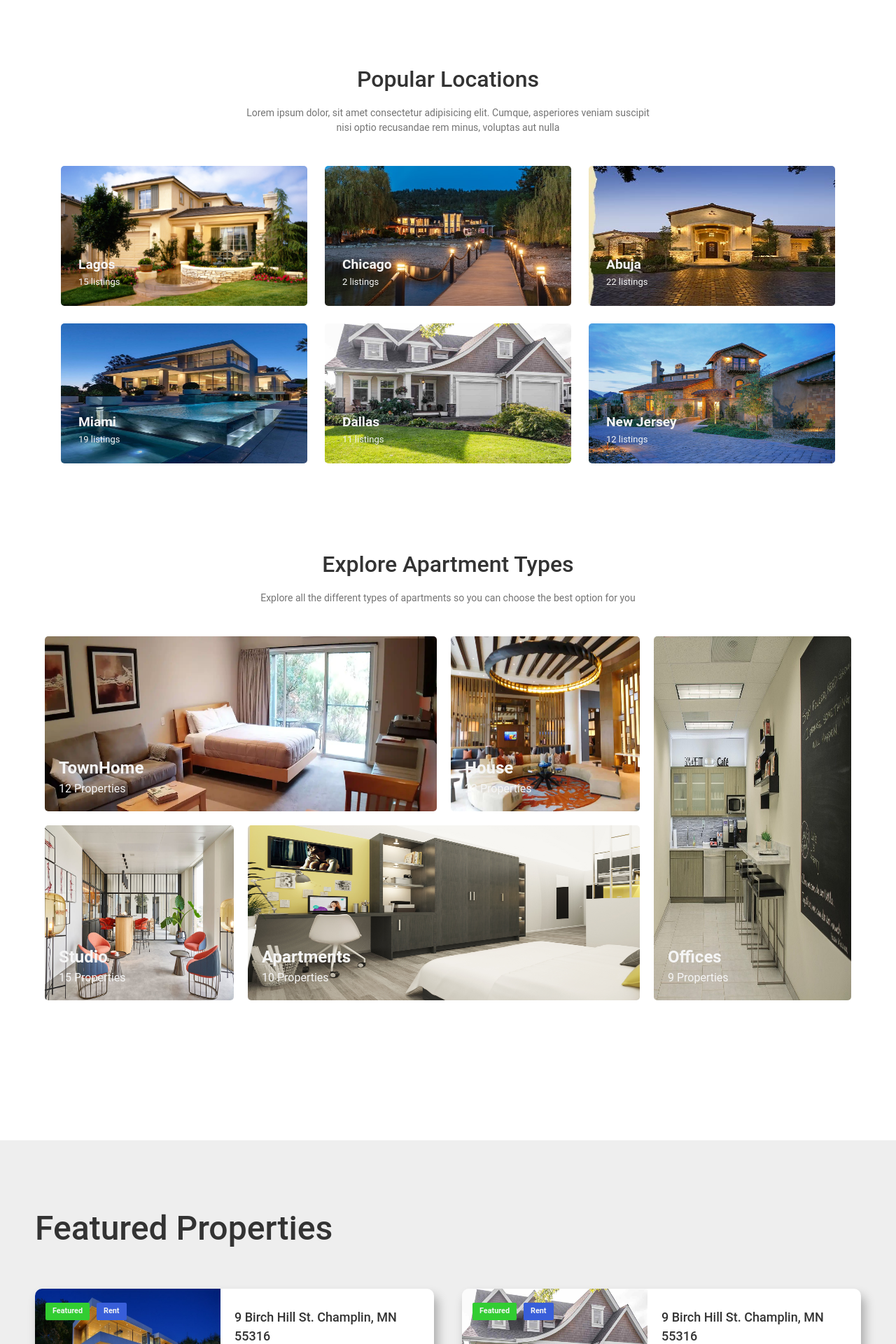
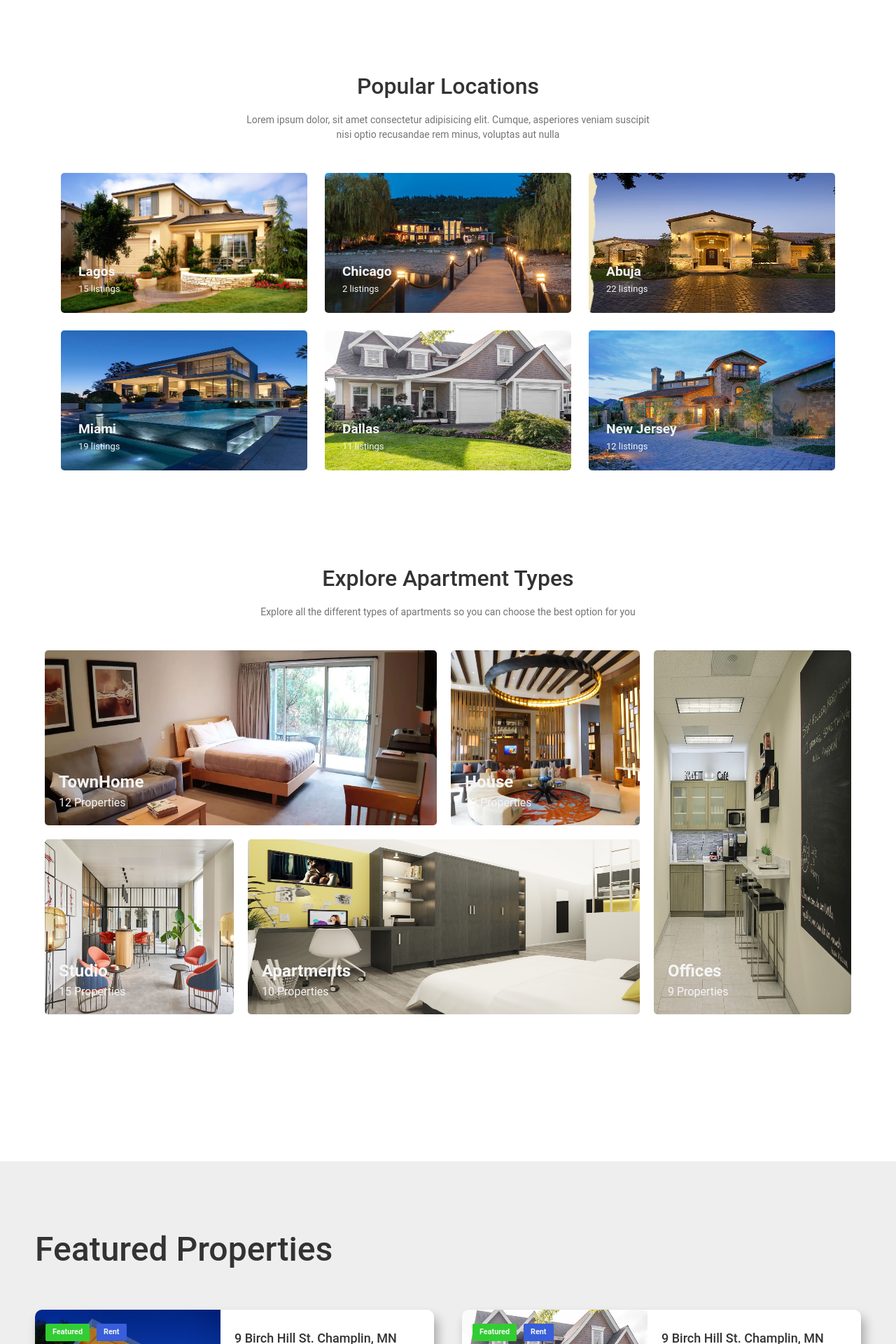
Before and after one commit to RealRichi3/Real-Estate, a PHP site: page / in a window 1280 px wide. Shown: the part 701-2621 px from the top of the page at 70% size. Run offline with PHP 8.4, Linux system fonts and the light colour scheme.

Commit message:
Updated index.html sections with sections tag

```diff
--- a/index.html
+++ b/index.html
@@ -13,7 +13,7 @@
 
 <body>
     <div class="container">
-        <div class="welcome-pane-container">
+        <section class="welcome-pane-container">
             <img class="bg" src="./static/images/properties/property.jpg" alt="">
             <div class="overlay"></div>
             <!-- Header -->
@@ -118,10 +118,10 @@
                     <img src="./static/images/icons/left-64 (1).png" alt="next">
                 </button>
             </div>
-        </div>
+        </section>
 
         <!-- Popular Locations -->
-        <div class="popular-locations-container">
+        <section class="popular-locations-container">
             <h3> Popular Locations</h3>
             <p> Lorem ipsum dolor, sit amet consectetur adipisicing elit. Cumque, asperiores veniam suscipit nisi optio
                 recusandae rem minus, voluptas aut nulla</p>
@@ -176,10 +176,10 @@
                 </div>
             </div>
 
-        </div>
+        </section>
 
         <!-- Explore apartments -->
-        <div class="explore">
+        <section class="explore">
             <div class="explore-container">
                 <h3> Explore Apartment Types</h3>
                 <p> Explore all the different types of apartments so you can choose the best option for you</p>
@@ -226,10 +226,10 @@
                     </div>
                 </div>
             </div>
-        </div>
+        </section>
 
         <!-- Featured properties -->
-        <div class="featured-properties">
+        <section class="featured-properties">
             <div class="featured-properties-container">
                 <h3>Featured Properties</h3>
 
@@ -332,10 +332,10 @@
                 </div>
 
             </div>
-        </div>
+        </section>
 
         <!-- Why choose us -->
-        <div class="why-choose-us">
+        <section class="why-choose-us">
             <h3>Why choose us</h3>
             <div class="why-choose-us-container">
                 <div class="item">
@@ -374,10 +374,10 @@
                     </div>
                 </div>
             </div>
-        </div>
+        </section>
 
         <!-- Partners -->
-        <div class="partners">
+        <section class="partners">
             <div class="partners-container">
                 <h3>Partners</h3>
                 <div class="partners-list">
@@ -415,10 +415,10 @@
                     </div>
                 </div>
             </div>
-        </div>
+        </section>
 
         <!-- Footer -->
-        <div class="footer">
+        <section class="footer">
             <div class="footer-head">
                 <div class="company-brand-details">
                     <div class="company-logo">
@@ -458,7 +458,7 @@
             <div class="footer-foot">
                 <p>&copy; 2022 All rights reserved.</p>
             </div>
-        </div>
+        </section>
     </div>
 
 </body>
--- a/static/styles/index.css
+++ b/static/styles/index.css
@@ -22,7 +22,9 @@ body {
   margin: 0 auto;
   padding: 0;
 }
-
+.container > section {
+  margin-bottom: 100px;
+}
 /* Welcome pane */
 .welcome-pane-container {
   width: 100%;
```
